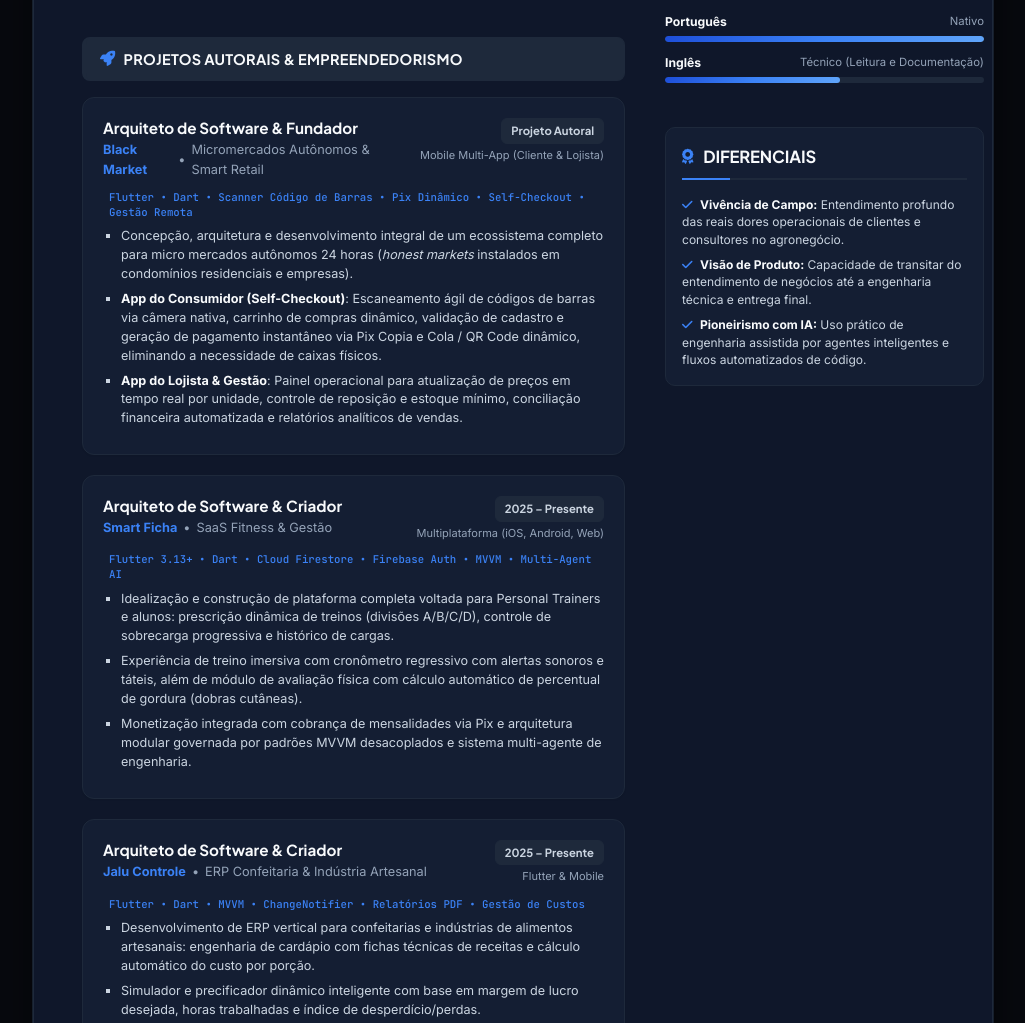
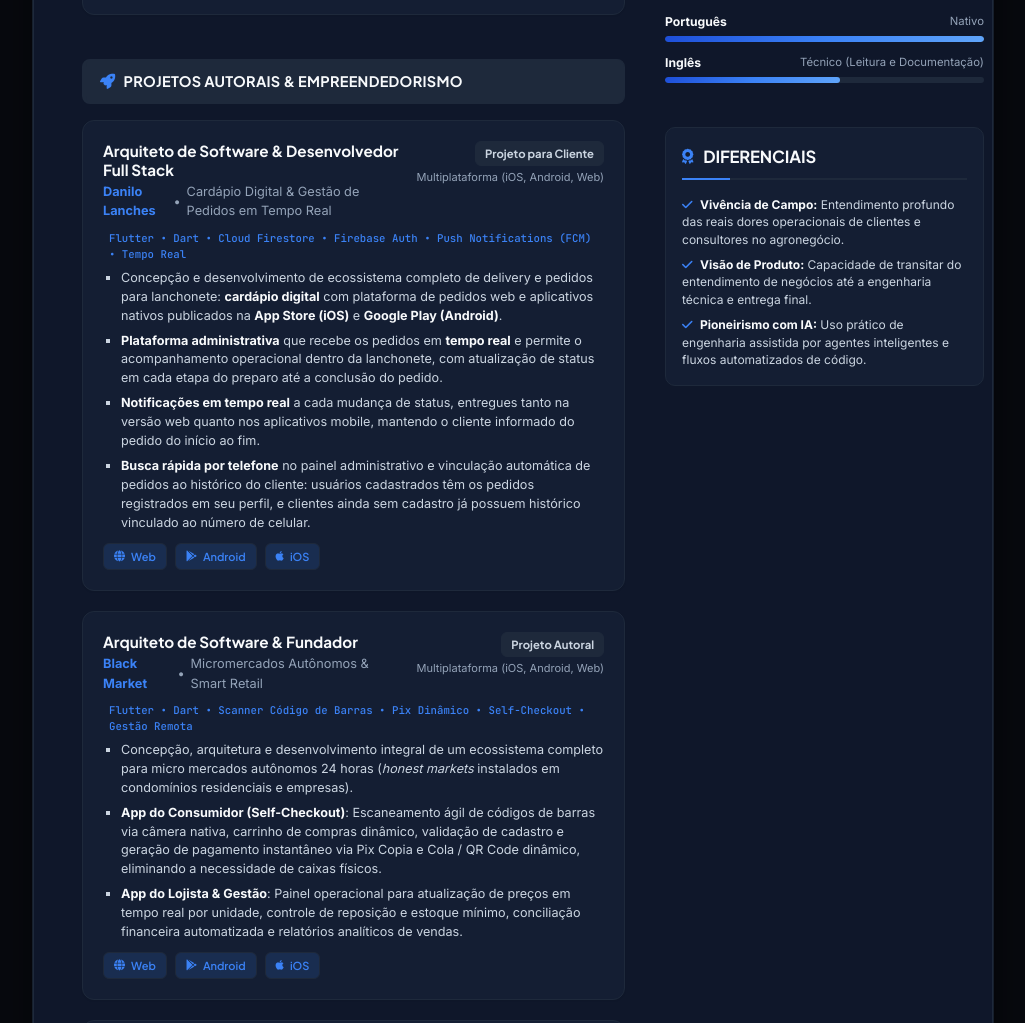
Before and after one commit to LGluiz/resume, a plain HTML site: page index.html in a window 1280 px wide. Shown: the part 1533-2556 px from the top of the page, without its empty margins (127-1152 px from the left). Drawn offline with Linux system fonts and the light colour scheme.

Commit message:
Add Danilo Lanches project and app links
Highlight Danilo Lanches in the resume and add platform links for its web, Android, and iOS apps, plus links for Black Market and Smart Ficha. Style project links for screen and print.

```diff
--- a/index.html
+++ b/index.html
@@ -105,7 +105,7 @@
               Engenheiro de Software com mais de <strong>8 anos de experiência sólida</strong> no ciclo completo de desenvolvimento de aplicações móveis, sistemas de missão crítica e produtos digitais corporativos. Amplo domínio do ecossistema <strong>Flutter / Dart</strong>, arquiteturas <strong>Offline-First</strong> (SQLite / sincronização bidirecional), integração com hardware móvel (GPS, câmera, gravação e processamento de áudio) e soluções de inteligência de negócios.
             </p>
             <p class="summary-text">
-              Forte histórico no agronegócio (Barter, crédito rural com lastro em safra e CRM de campo com cooperativas como Coopercitrus), fintechs (KYC / biometria via Idwall, antecipação de recebíveis, pagamentos) e criador de produtos digitais autorais de ponta como <strong>Black Market</strong> (micromercados autônomos com self-checkout), <strong>Smart Ficha</strong> (plataforma fitness com IA), <strong>Jalu Controle</strong> (ERP de produção e custos) e <strong>Minhas Finanças</strong> (controle financeiro pessoal offline-first).
+              Forte histórico no agronegócio (Barter, crédito rural com lastro em safra e CRM de campo com cooperativas como Coopercitrus), fintechs (KYC / biometria via Idwall, antecipação de recebíveis, pagamentos) e criador de produtos digitais como <strong>Danilo Lanches</strong> (cardápio digital e gestão de pedidos em tempo real), <strong>Black Market</strong> (micromercados autônomos com self-checkout), <strong>Smart Ficha</strong> (plataforma fitness com IA), <strong>Jalu Controle</strong> (ERP de produção e custos) e <strong>Minhas Finanças</strong> (controle financeiro pessoal offline-first).
             </p>
           </section>
 
@@ -181,6 +181,41 @@
               </h3>
             </div>
 
+            <!-- PROJETO PARA CLIENTE: DANILO LANCHES -->
+            <article class="job-card">
+              <div class="job-header">
+                <div>
+                  <h3 class="job-role">Arquiteto de Software & Desenvolvedor Full Stack</h3>
+                  <div class="job-company">
+                    <span class="company-name">Danilo Lanches</span>
+                    <span class="company-dot">•</span>
+                    <span class="company-type">Cardápio Digital & Gestão de Pedidos em Tempo Real</span>
+                  </div>
+                </div>
+                <div class="job-period">
+                  <span class="badge-time">Projeto para Cliente</span>
+                  <span class="job-location">Multiplataforma (iOS, Android, Web)</span>
+                </div>
+              </div>
+
+              <div class="project-headline">
+                <span class="project-tags">Flutter • Dart • Cloud Firestore • Firebase Auth • Push Notifications (FCM) • Tempo Real</span>
+              </div>
+
+              <ul class="job-bullets">
+                <li>Concepção e desenvolvimento de ecossistema completo de delivery e pedidos para lanchonete: <strong>cardápio digital</strong> com plataforma de pedidos web e aplicativos nativos publicados na <strong>App Store (iOS)</strong> e <strong>Google Play (Android)</strong>.</li>
+                <li><strong>Plataforma administrativa</strong> que recebe os pedidos em <strong>tempo real</strong> e permite o acompanhamento operacional dentro da lanchonete, com atualização de status em cada etapa do preparo até a conclusão do pedido.</li>
+                <li><strong>Notificações em tempo real</strong> a cada mudança de status, entregues tanto na versão web quanto nos aplicativos mobile, mantendo o cliente informado do pedido do início ao fim.</li>
+                <li><strong>Busca rápida por telefone</strong> no painel administrativo e vinculação automática de pedidos ao histórico do cliente: usuários cadastrados têm os pedidos registrados em seu perfil, e clientes ainda sem cadastro já possuem histórico vinculado ao número de celular.</li>
+              </ul>
+
+              <div class="project-links">
+                <a href="https://danilo-lanches.web.app" target="_blank" rel="noopener noreferrer"><i class="fa-solid fa-globe"></i> Web</a>
+                <a href="https://play.google.com/store/apps/details?id=com.guilla.danilolanches&hl=pt_BR" target="_blank" rel="noopener noreferrer"><i class="fa-brands fa-google-play"></i> Android</a>
+                <a href="https://apps.apple.com/br/app/danilo-lanches/id6834583482" target="_blank" rel="noopener noreferrer"><i class="fa-brands fa-apple"></i> iOS</a>
+              </div>
+            </article>
+
             <!-- PROJETO AUTORAL: BLACK MARKET -->
             <article class="job-card">
               <div class="job-header">
@@ -194,7 +229,7 @@
                 </div>
                 <div class="job-period">
                   <span class="badge-time">Projeto Autoral</span>
-                  <span class="job-location">Mobile Multi-App (Cliente & Lojista)</span>
+                  <span class="job-location">Multiplataforma (iOS, Android, Web)</span>
                 </div>
               </div>
 
@@ -207,6 +242,12 @@
                 <li><strong>App do Consumidor (Self-Checkout)</strong>: Escaneamento ágil de códigos de barras via câmera nativa, carrinho de compras dinâmico, validação de cadastro e geração de pagamento instantâneo via Pix Copia e Cola / QR Code dinâmico, eliminando a necessidade de caixas físicos.</li>
                 <li><strong>App do Lojista & Gestão</strong>: Painel operacional para atualização de preços em tempo real por unidade, controle de reposição e estoque mínimo, conciliação financeira automatizada e relatórios analíticos de vendas.</li>
               </ul>
+
+              <div class="project-links">
+                <a href="https://mercadinho-guilla.web.app" target="_blank" rel="noopener noreferrer"><i class="fa-solid fa-globe"></i> Web</a>
+                <a href="https://play.google.com/store/apps/details?id=com.guilla.mercadinho" target="_blank" rel="noopener noreferrer"><i class="fa-brands fa-google-play"></i> Android</a>
+                <a href="https://apps.apple.com/br/app/black-market/id6741739612" target="_blank" rel="noopener noreferrer"><i class="fa-brands fa-apple"></i> iOS</a>
+              </div>
             </article>
 
             <!-- PROJETO AUTORAL: SMART FICHA -->
@@ -235,6 +276,11 @@
                 <li>Experiência de treino imersiva com cronômetro regressivo com alertas sonoros e táteis, além de módulo de avaliação física com cálculo automático de percentual de gordura (dobras cutâneas).</li>
                 <li>Monetização integrada com cobrança de mensalidades via Pix e arquitetura modular governada por padrões MVVM desacoplados e sistema multi-agente de engenharia.</li>
               </ul>
+
+              <div class="project-links">
+                <a href="https://smart-ficha.web.app" target="_blank" rel="noopener noreferrer"><i class="fa-solid fa-globe"></i> Web</a>
+                <a href="https://play.google.com/store/apps/details?id=com.smartficha&hl=pt_BR" target="_blank" rel="noopener noreferrer"><i class="fa-brands fa-google-play"></i> Android</a>
+              </div>
             </article>
 
             <!-- PROJETO AUTORAL: JALU CONTROLE -->
--- a/style.css
+++ b/style.css
@@ -1000,3 +1000,52 @@ body {
     color: #0f172a !important;
   }
 }
+
+/* ==========================================================================
+   PROJECT LINKS (Web / Android / iOS)
+   ========================================================================== */
+.project-links {
+  display: flex;
+  flex-wrap: wrap;
+  gap: 8px;
+  margin-top: 10px;
+}
+
+.project-links a {
+  display: inline-flex;
+  align-items: center;
+  gap: 6px;
+  font-family: var(--font-heading);
+  font-size: 0.76rem;
+  font-weight: 600;
+  padding: 4px 10px;
+  border-radius: 6px;
+  border: 1px solid var(--border-light);
+  background: var(--accent-light);
+  color: var(--accent-primary);
+  text-decoration: none;
+  transition: all var(--transition-fast);
+}
+
+.project-links a:hover {
+  border-color: var(--accent-primary);
+  transform: translateY(-1px);
+}
+
+@media print {
+  .project-links {
+    margin-top: 4px !important;
+    gap: 10px !important;
+  }
+  .project-links a {
+    background: none !important;
+    border: none !important;
+    padding: 0 !important;
+    font-size: 0.72rem !important;
+  }
+  .project-links a::after {
+    content: " (" attr(href) ")";
+    font-weight: 400;
+    color: #475569;
+  }
+}
```
